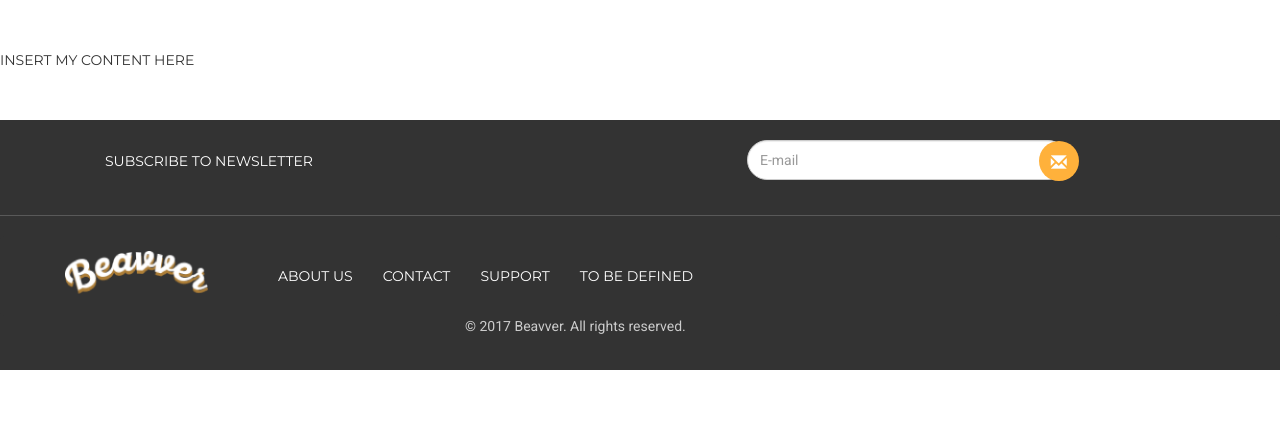
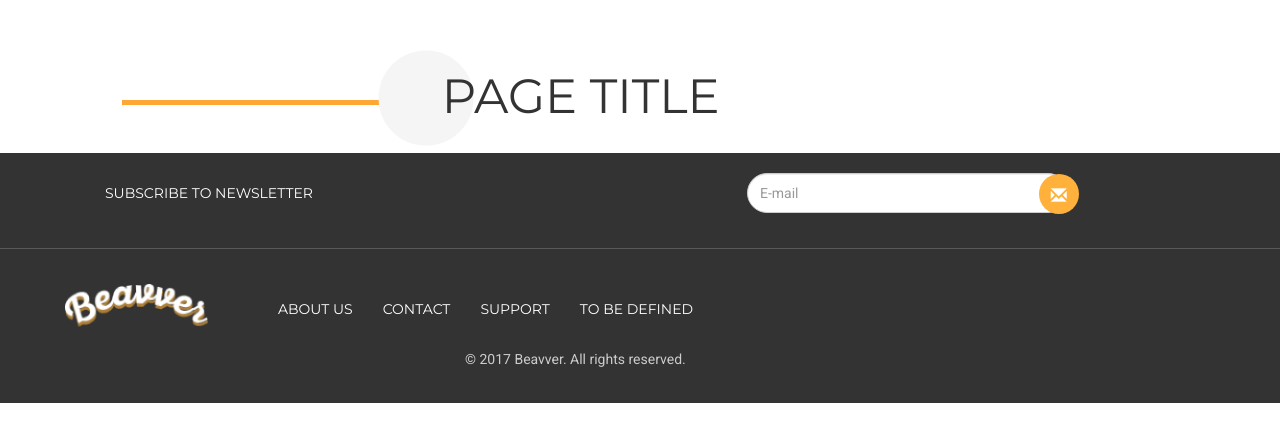
Before and after one commit to talia-walkey/Beavver, a PHP site: page /template.php in a window 1280 px wide. Shown: the part 116-558 px from the top of the page. Run offline with PHP 8.4, Linux system fonts and the light colour scheme; some libraries are stand-ins or nearby versions.

Commit message:
Updated template.php with the page header

```diff
--- a/beavver.taliawalkey.ca/style.css
+++ b/beavver.taliawalkey.ca/style.css
@@ -1,3 +1,28 @@
+/* PAGE TITLE */
+
+.orange-line {
+    background-color: #FFA734;
+    width: 25vw;
+    height: 5px;
+    z-index: -2;
+    position: absolute;
+    margin-top: 50px;
+}
+
+.gray-circle {
+    position: absolute;
+    z-index: -1;
+    margin-left: 20vw;
+}
+
+.page-title {
+    margin-left: 25vw;
+}
+
+h2, p {
+    font-family: 'Roboto', sans-serif;
+}
+
 /* BREADCRUMBS */
 .breadcrumb {
     background-color: white;
--- a/beavver.taliawalkey.ca/template.php
+++ b/beavver.taliawalkey.ca/template.php
@@ -42,9 +42,21 @@
 
     <div class="content">
 
-        INSERT MY CONTENT HERE
+    <!-- PAGE HEADER -->
+    <div class="container-fluid templates-content">
+        <div class="row">
+            <div class="col-md-1"></div>
+    		<div class="col-md-10">
+                <div class="orange-line"></div>
+                <img src="img/gray-circle.png" class="gray-circle"/>
+                <h1 class="page-title">PAGE TITLE</h1>
+            </div>
+            <div class="col-md-1"></div>
+        </div>
 
     </div> <!-- END OF CONTENT -->
+
+    <br/>
 
     <div>
         <?php include 'footer.php';?>
```
Also changed, not shown: beavver.taliawalkey.ca/css/beavver-resume-templates.css (+0 -23 lines).
